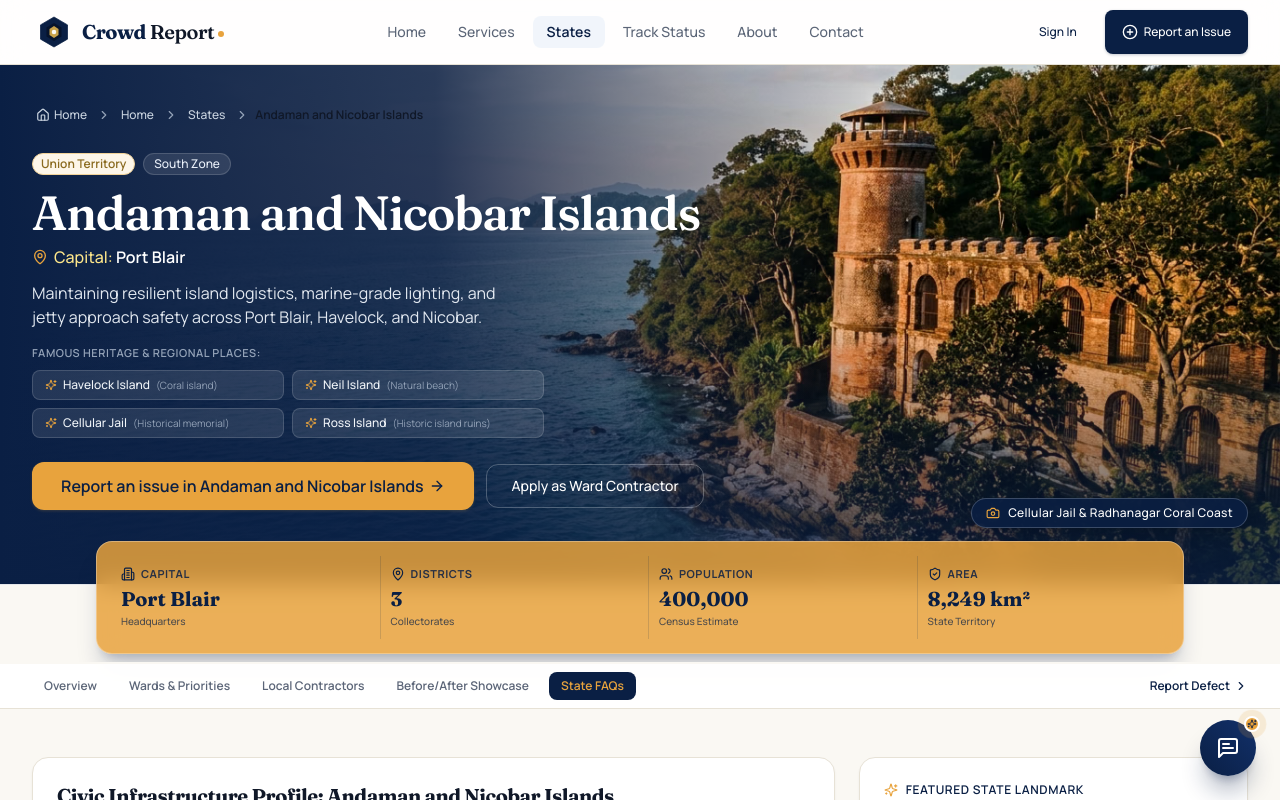
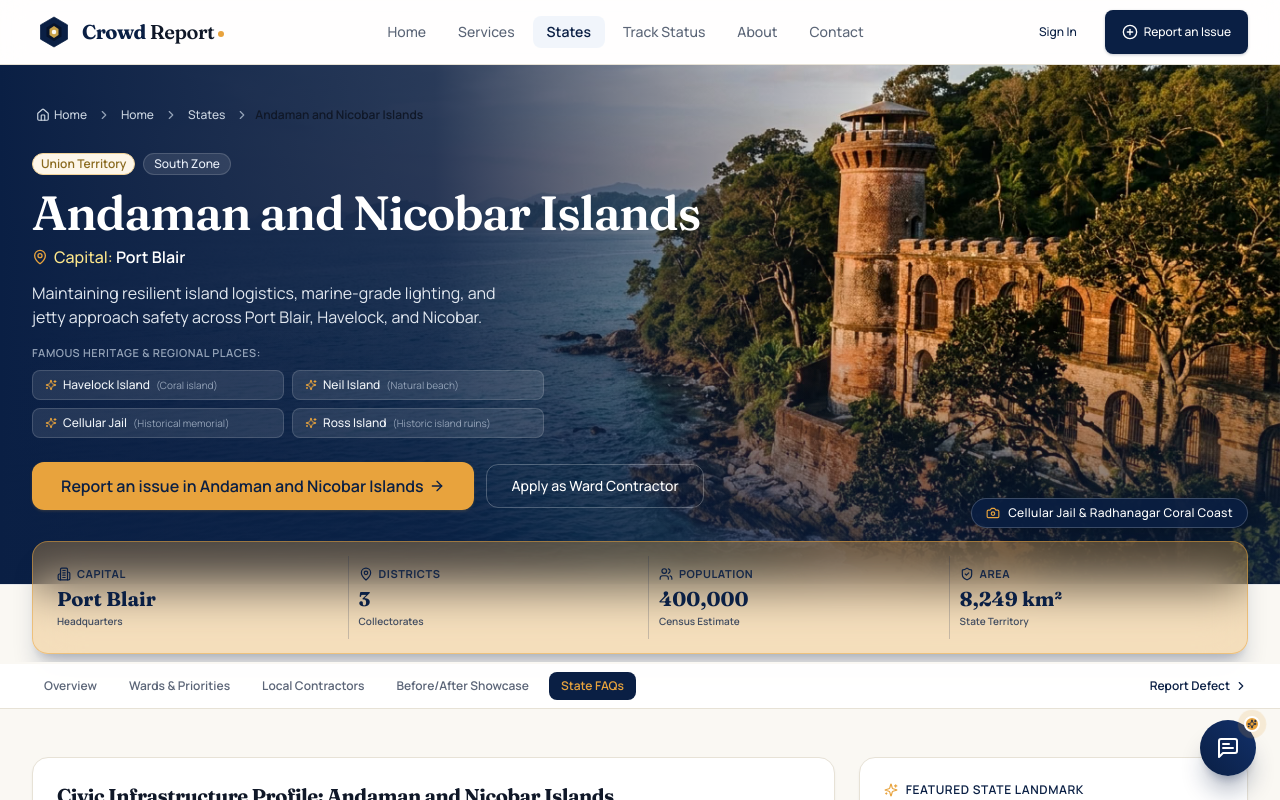
Before and after one commit to harshitsinghsln185-cloud/cityReport, a React (Vite) app in the folder client/: page /states/andaman-and-nicobar-islands in a window 1280 px wide. Shown: the top 800 px of the page. Built offline with nearby package versions, Linux system fonts and the light colour scheme; no server answers.

Commit message:
feat(state-detail): widen card to max-w-7xl and make transparent with accent/30 glassmorphism

```diff
--- a/client/src/pages/public/StateDetail.tsx
+++ b/client/src/pages/public/StateDetail.tsx
@@ -330,54 +330,54 @@ export const StateDetail: React.FC = () => {
       </section>
 
       {/* Floating Overlapping 4-Metric Card (Half on Hero, Half Below, Styled in Translucent Yellow/Gold) */}
-      <div className="relative z-20 max-w-6xl mx-auto px-4 sm:px-6 lg:px-8 -mt-8 sm:-mt-11 mb-2">
-        <div className="grid grid-cols-2 lg:grid-cols-4 gap-2.5 sm:gap-4 p-3 sm:p-3.5 rounded-2xl bg-accent/85 hover:bg-accent/90 backdrop-blur-md border border-white/30 shadow-xl shadow-navy/20 transition-all">
+      <div className="relative z-20 max-w-7xl mx-auto px-4 sm:px-6 lg:px-8 -mt-8 sm:-mt-11 mb-2">
+        <div className="grid grid-cols-2 lg:grid-cols-4 gap-2.5 sm:gap-4 p-3 sm:p-3.5 rounded-2xl bg-accent/30 hover:bg-accent/35 backdrop-blur-xl border border-accent/50 shadow-xl shadow-navy/20 transition-all">
           {/* Capital */}
           <div className="p-2 sm:p-2.5">
-            <div className="flex items-center gap-1.5 text-navy/85 text-[11px] font-bold uppercase tracking-wider mb-0.5">
+            <div className="flex items-center gap-1.5 text-navy/90 text-[11px] font-bold uppercase tracking-wider mb-0.5">
               <Building2 className="w-3.5 h-3.5 text-navy shrink-0" />
               <span>Capital</span>
             </div>
             <p className="font-heading font-bold text-navy text-lg sm:text-xl truncate">
               {stateData.capital}
             </p>
-            <p className="text-[10px] text-navy/70 font-medium">Headquarters</p>
+            <p className="text-[10px] text-navy/75 font-semibold">Headquarters</p>
           </div>
 
           {/* Districts */}
-          <div className="p-2 sm:p-2.5 border-l-0 sm:border-l border-navy/15">
-            <div className="flex items-center gap-1.5 text-navy/85 text-[11px] font-bold uppercase tracking-wider mb-0.5">
+          <div className="p-2 sm:p-2.5 border-l-0 sm:border-l border-navy/20">
+            <div className="flex items-center gap-1.5 text-navy/90 text-[11px] font-bold uppercase tracking-wider mb-0.5">
               <MapPin className="w-3.5 h-3.5 text-navy shrink-0" />
               <span>Districts</span>
             </div>
             <p className="font-heading font-bold text-navy text-lg sm:text-xl tabular-nums">
               {stateData.districtsCount}
             </p>
-            <p className="text-[10px] text-navy/70 font-medium">Collectorates</p>
+            <p className="text-[10px] text-navy/75 font-semibold">Collectorates</p>
           </div>
 
           {/* Population */}
-          <div className="p-2 sm:p-2.5 border-t sm:border-t-0 lg:border-l border-navy/15">
-            <div className="flex items-center gap-1.5 text-navy/85 text-[11px] font-bold uppercase tracking-wider mb-0.5">
+          <div className="p-2 sm:p-2.5 border-t sm:border-t-0 lg:border-l border-navy/20">
+            <div className="flex items-center gap-1.5 text-navy/90 text-[11px] font-bold uppercase tracking-wider mb-0.5">
               <Users className="w-3.5 h-3.5 text-navy shrink-0" />
               <span>Population</span>
             </div>
             <p className="font-heading font-bold text-navy text-lg sm:text-xl tabular-nums">
               {stateData.population}
             </p>
-            <p className="text-[10px] text-navy/70 font-medium">Census Estimate</p>
+            <p className="text-[10px] text-navy/75 font-semibold">Census Estimate</p>
           </div>
 
           {/* Area */}
-          <div className="p-2 sm:p-2.5 border-t sm:border-t-0 lg:border-l border-navy/15">
-            <div className="flex items-center gap-1.5 text-navy/85 text-[11px] font-bold uppercase tracking-wider mb-0.5">
+          <div className="p-2 sm:p-2.5 border-t sm:border-t-0 lg:border-l border-navy/20">
+            <div className="flex items-center gap-1.5 text-navy/90 text-[11px] font-bold uppercase tracking-wider mb-0.5">
               <ShieldCheck className="w-3.5 h-3.5 text-navy shrink-0" />
               <span>Area</span>
             </div>
             <p className="font-heading font-bold text-navy text-lg sm:text-xl tabular-nums">
               {stateData.area}
             </p>
-            <p className="text-[10px] text-navy/70 font-medium">State Territory</p>
+            <p className="text-[10px] text-navy/75 font-semibold">State Territory</p>
           </div>
         </div>
       </div>
```
